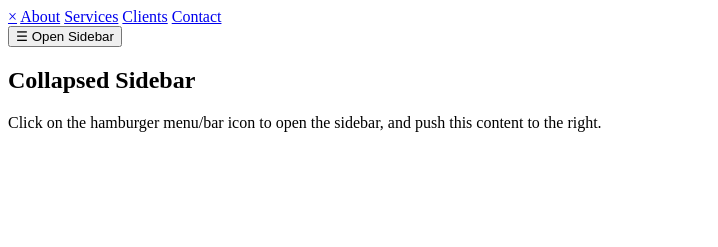
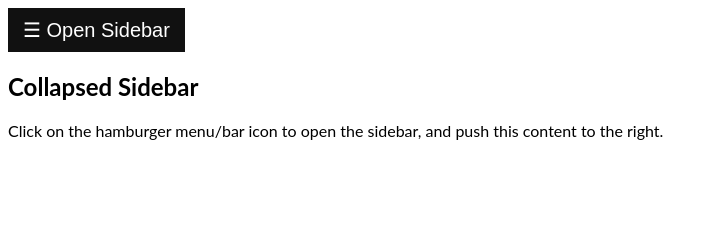
Before and after one commit to BebbTanner/HTML-collapsed-sidebar, a plain HTML site: page index.html in a window 1280 px wide. Shown: the whole page, without its empty margins (0-718 px from the left). Drawn offline with Linux system fonts and the light colour scheme.

Commit message:
It was not working correctly because I had a typo on line 10.

```diff
--- a/index.html
+++ b/index.html
@@ -7,7 +7,7 @@
     <meta name="viewport" content="width=device-width, initial-scale=1.0">
     <title>Document</title>
 
-    <link rel="styleshhet" href="stylesheet.css">
+    <link rel="stylesheet" href="stylesheet.css">
 
 </head>
 
```
